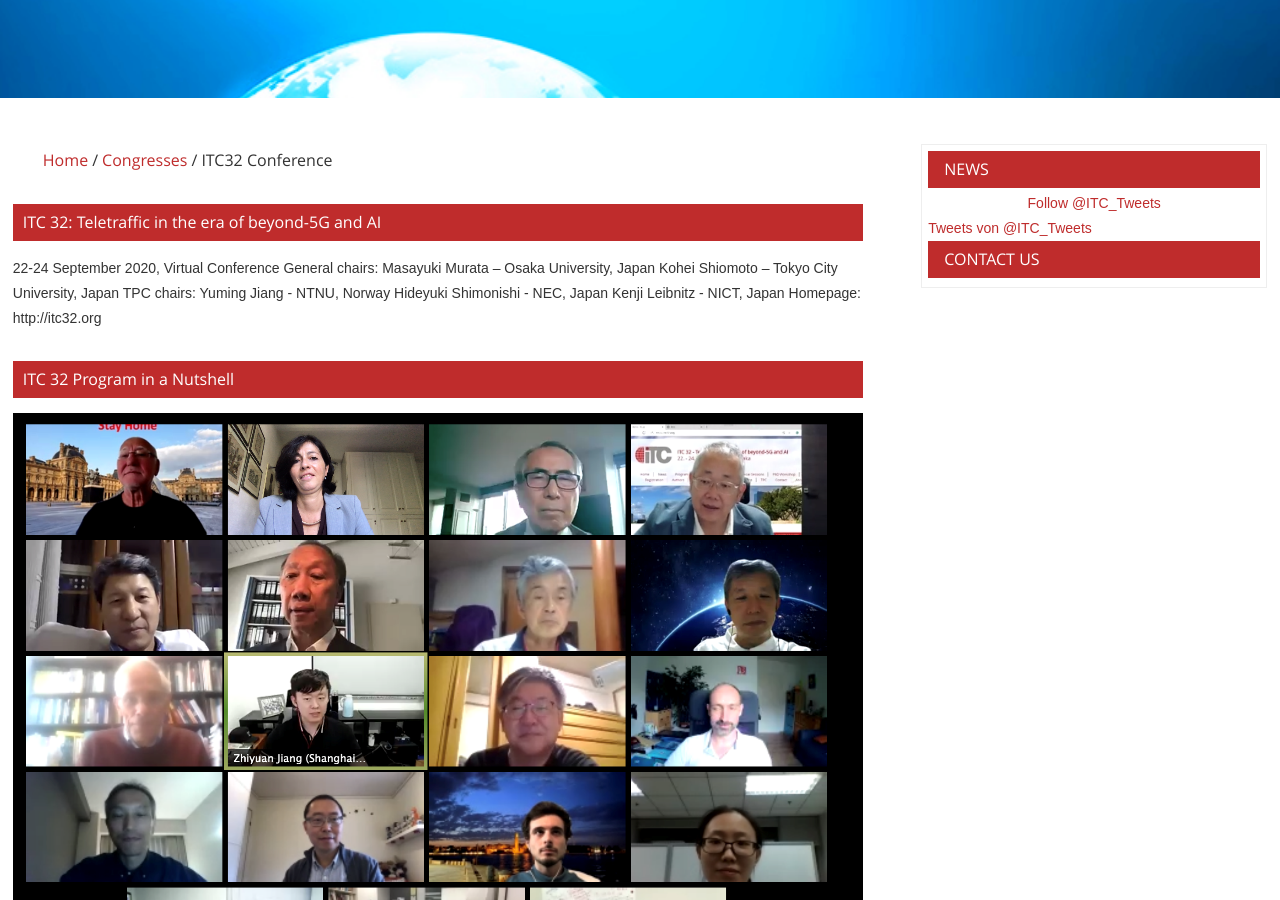
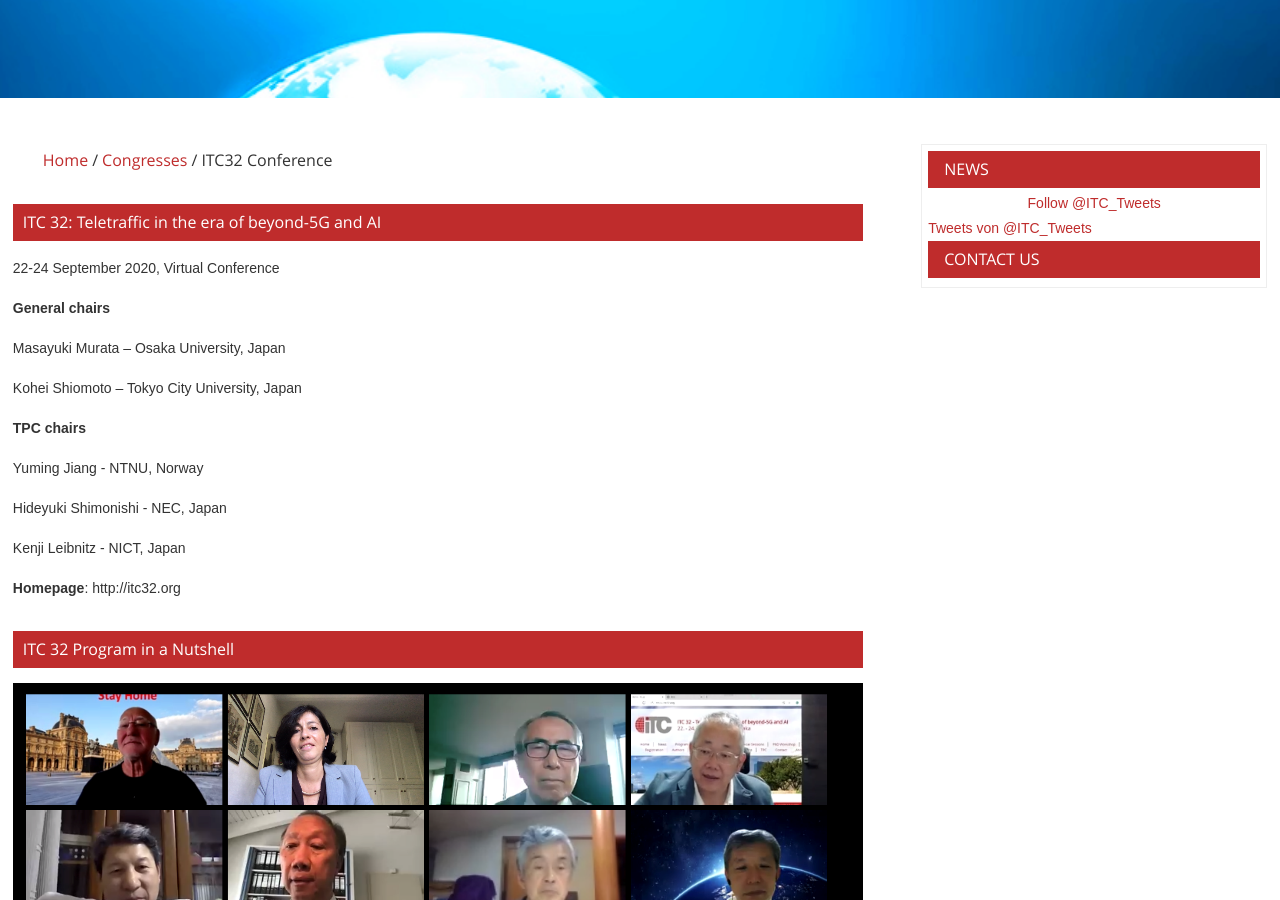
Before and after one commit to lsinfo3/itc-conference, a Jekyll site: the page built from _congresses/itc032.md, in a window 1280 px wide and 900 px high, scrolled down 442 px. Built offline with Jekyll 4.4.1, drawn with Linux system fonts in a browser that asks for light colours; comment, search, counter and statistics services are not loaded; some of the changed lines change nothing that is shown.

```diff
--- a/_congresses/itc032.md
+++ b/_congresses/itc032.md
@@ -7,14 +7,22 @@
 ## ITC 32: Teletraffic in the era of beyond-5G and AI
 
 22-24 September 2020, Virtual Conference
-General chairs:
+
+**General chairs**
+
 Masayuki Murata – Osaka University, Japan
+
 Kohei Shiomoto – Tokyo City University, Japan
-TPC chairs:
+
+**TPC chairs**
+
 Yuming Jiang - NTNU, Norway
+
 Hideyuki Shimonishi - NEC, Japan
+
 Kenji Leibnitz - NICT, Japan
-Homepage: http://itc32.org
+
+**Homepage**: http://itc32.org
 
 ## ITC 32 Program in a Nutshell
 
```
